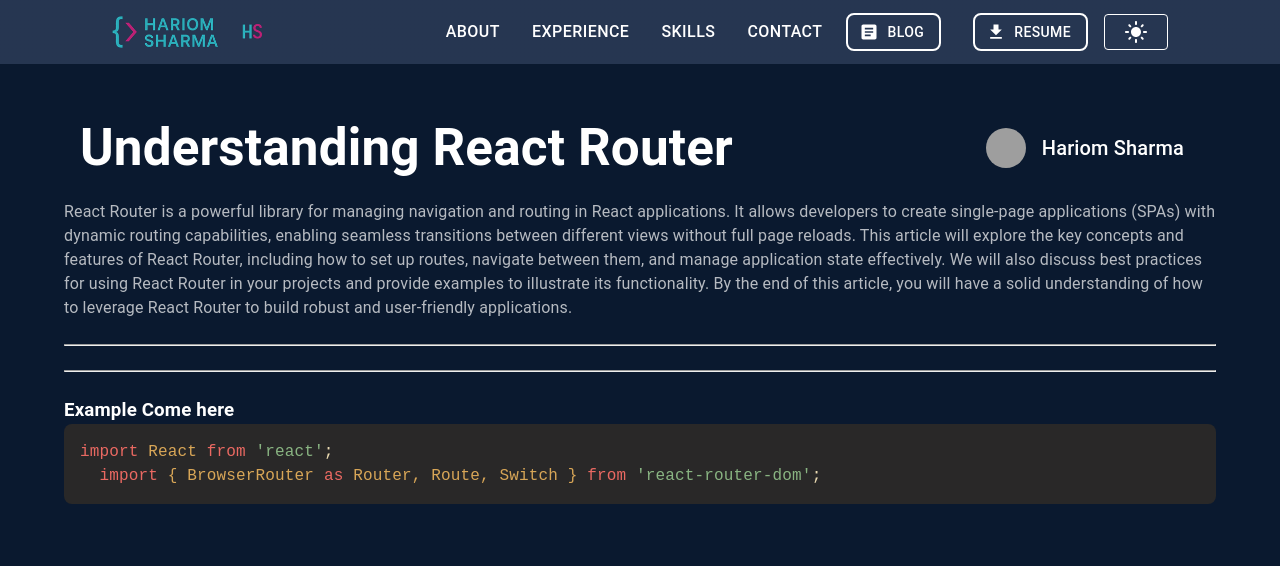
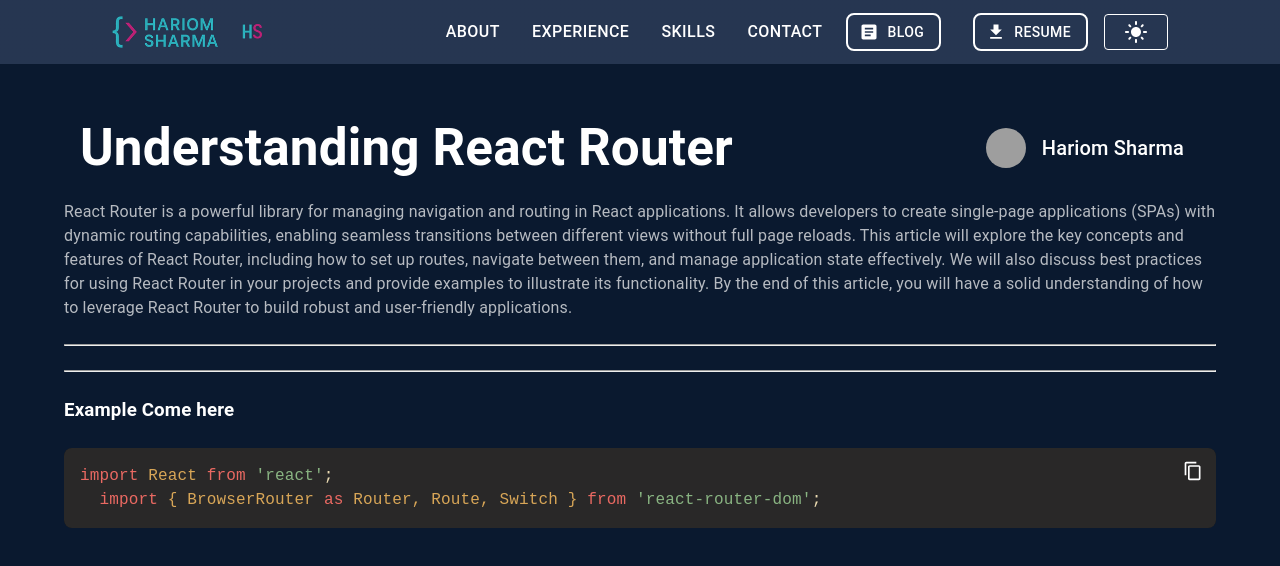
Before and after one commit to harioms1522/ResumeHariom, a React (Vite) app: page /#/blog/understanding-react-router in a window 1280 px wide. Shown: the top 566 px of the page. Built offline with nearby package versions, Linux system fonts and the light colour scheme; grey boxes are pictures that could not be loaded.

Commit message:
copy code in code block

```diff
--- a/src/components/CodeBlock.tsx
+++ b/src/components/CodeBlock.tsx
@@ -1,8 +1,10 @@
 import React from "react";
 import { Highlight, themes } from "prism-react-renderer";
-import { Box } from "@mui/material";
+import { Box, Tooltip, IconButton } from "@mui/material";
+import CheckIcon from "@mui/icons-material/Check";
+import ContentCopyIcon from "@mui/icons-material/ContentCopy";
 import { ThemeContext } from "../context/ThemeContext";
-import { useContext } from "react";
+import { useContext, useState } from "react";
 
 type CodeBlockProps = {
     code: string;
@@ -14,7 +16,33 @@ const CodeBlock: React.FC<CodeBlockProps> = ({ code, language }) => {
 
     const theme = themeCtx.themeMode === 'dark' ? themes.gruvboxMaterialDark : themes.gruvboxMaterialLight;
 
+    const [copied, setCopied] = useState(false);
+
+    const handleCopy = async () => {
+        await navigator.clipboard.writeText(code);
+        setCopied(true);
+        setTimeout(() => setCopied(false), 2000);
+    };
+
+
     return (
+        <Box
+            sx={{
+                position: "relative",
+                my: 3,
+                borderRadius: 2,
+                overflow: "hidden",
+                bgcolor: "#1e1e1e",
+            }}
+        >
+            {/* Copy Button */}
+            <Box sx={{ position: "absolute", top: 8, right: 8 }}>
+                <Tooltip title={copied ? "Copied!" : "Copy"}>
+                    <IconButton onClick={handleCopy} size="small" sx={{ color: "white" }}>
+                        {copied ? <CheckIcon fontSize="small" /> : <ContentCopyIcon fontSize="small" />}
+                    </IconButton>
+                </Tooltip>
+            </Box>
             <Highlight code={code} language={language} theme={theme}>
                 {({ className, style, tokens, getLineProps, getTokenProps }) => (
                     <Box
@@ -32,6 +60,7 @@ const CodeBlock: React.FC<CodeBlockProps> = ({ code, language }) => {
                     </Box>
                 )}
             </Highlight>
+        </Box>
     );
 };
 
```
Lines whose indentation alone changed are shown as unchanged.
